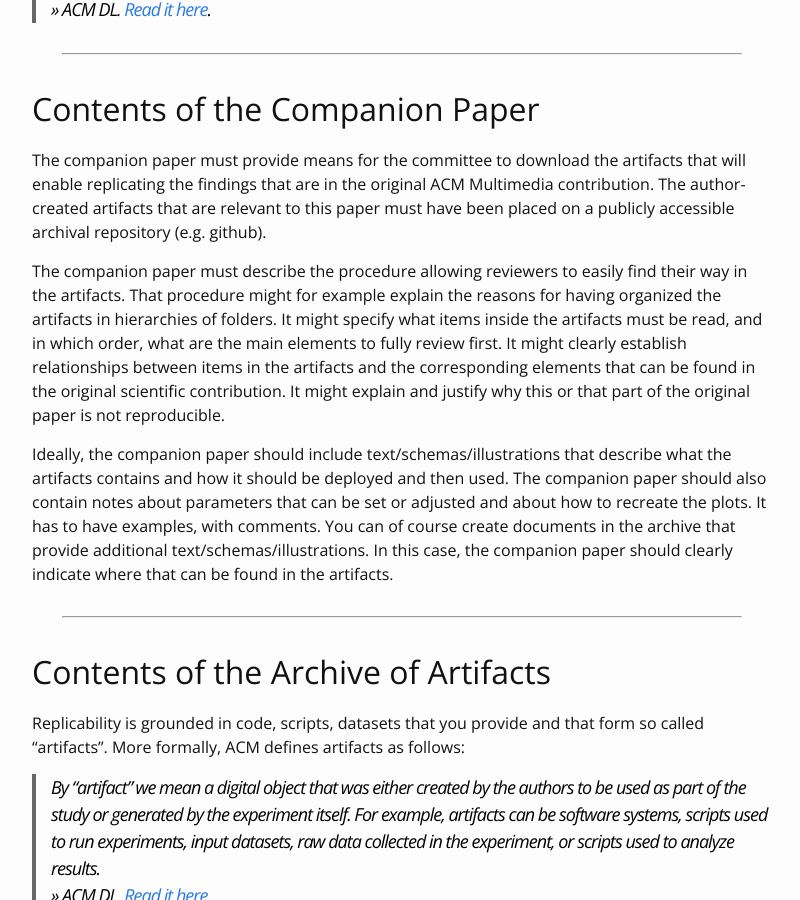
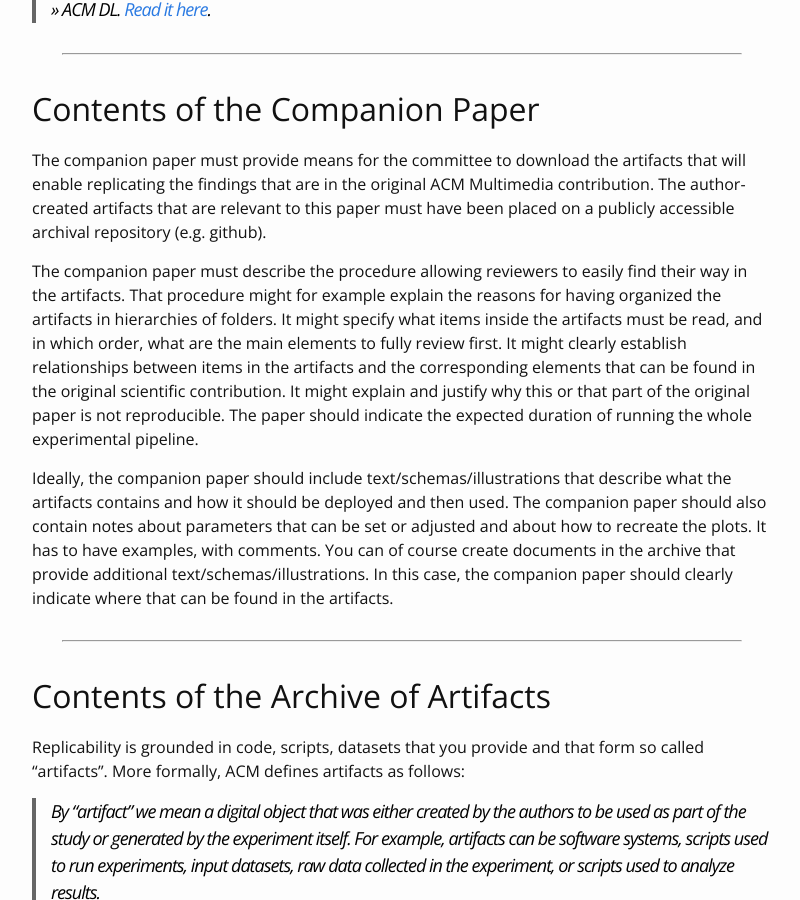
Before and after one commit to icmr-reproducibility/website, a Jekyll site: the page built from z_cfp2021.md, in a window 1280 px wide and 900 px high, scrolled down 2233 px. Shown: the whole window, without its empty margins (238-1038 px from the left). Built offline with Jekyll 4.4.1, drawn with Linux system fonts in a browser that asks for light colours.

Commit message:
Added comment about running time of epxeriment.

```diff
--- a/z_cfp2021.md
+++ b/z_cfp2021.md
@@ -54,7 +54,7 @@ ACM gives the following definition of this **Results Reproduced** badge:
 
 The companion paper must provide means for the committee to download the artifacts that will enable replicating the findings that are in the original ACM Multimedia contribution. The author-created artifacts that are relevant to this paper must have been placed on a publicly accessible archival repository (e.g. github).
 
-The companion paper must describe the procedure allowing reviewers to easily find their way in the artifacts. That procedure might for example explain the reasons for having organized the artifacts in hierarchies of folders. It might specify what items inside the artifacts must be read, and in which order, what are the main elements to fully review first. It might clearly establish relationships between items in the artifacts and the corresponding elements that can be found in the original scientific contribution. It might explain and justify why this or that part of the original paper is not reproducible.
+The companion paper must describe the procedure allowing reviewers to easily find their way in the artifacts. That procedure might for example explain the reasons for having organized the artifacts in hierarchies of folders. It might specify what items inside the artifacts must be read, and in which order, what are the main elements to fully review first. It might clearly establish relationships between items in the artifacts and the corresponding elements that can be found in the original scientific contribution. It might explain and justify why this or that part of the original paper is not reproducible. The paper should indicate the expected duration of running the whole experimental pipeline.
 
 Ideally, the companion paper should include text/schemas/illustrations that describe what the artifacts contains and how it should be deployed and then used. The companion paper should also contain notes about parameters that can be set or adjusted and about how to recreate the plots. It has to have examples, with comments. You can of course create documents in the archive that provide additional text/schemas/illustrations. In this case, the companion paper should clearly indicate where that can be found in the artifacts.
 
```
